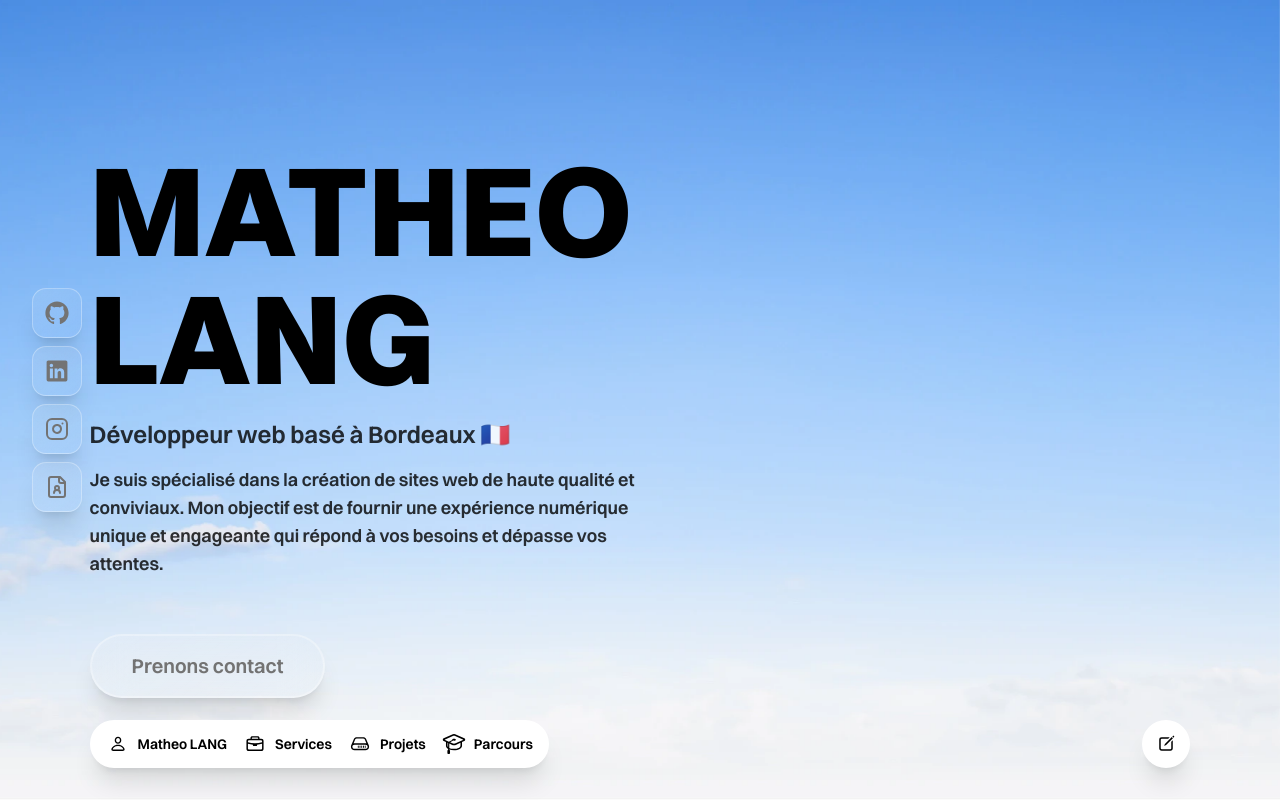
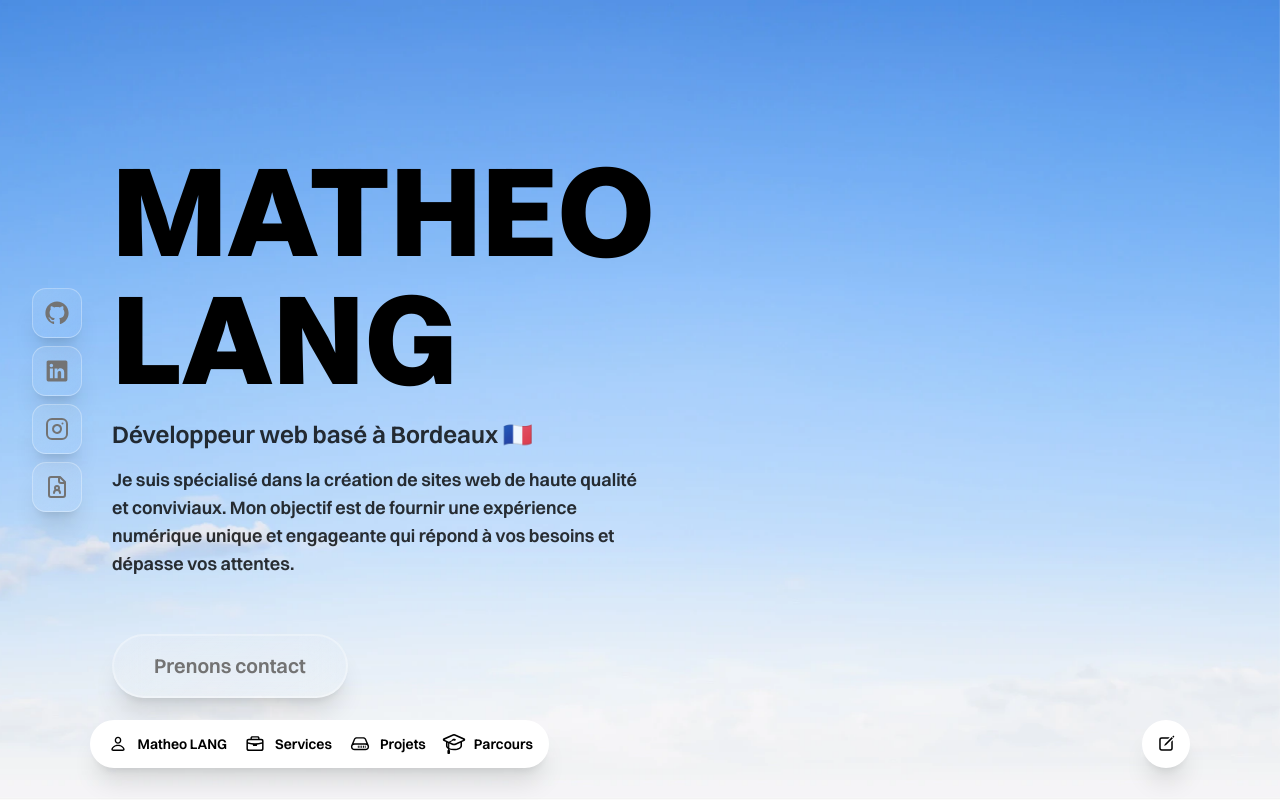
Before and after one commit to Matsuel/portfolio, a Next.js app: page / in a window 1280 px wide. Shown: the top 800 px of the page. Built offline with nearby package versions, Linux system fonts and the light colour scheme.

Commit message:
fix: corriger le padding du composant SectionLayout

```diff
--- a/src/components/SectionLayout.tsx
+++ b/src/components/SectionLayout.tsx
@@ -13,7 +13,7 @@
     ...props
 }: SectionLayoutProps) => {
     return (
-        <section className={cn("w-full h-screen flex flex-col items-center px-[7%]", className)} {...props}>
+        <section className={cn("w-full h-screen flex flex-col items-center px-28", className)} {...props}>
             <h2 className="xl:text-7xl sm:text-6xl text-4xl font-bold self-start mt-7">
                 {title}
             </h2>
```
